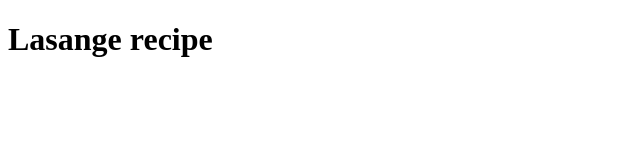
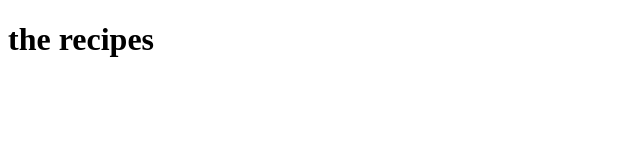
Before and after one commit to Axicard/odin_recepis, a plain HTML site: page the_recipes/the_recipes.html in a window 1280 px wide. Shown: the whole page, without its empty margins (0-640 px from the left). Drawn offline with Linux system fonts and the light colour scheme.

Commit message:
linked 1 time

```diff
--- a/the_recipes/the_recipes.html
+++ b/the_recipes/the_recipes.html
@@ -3,9 +3,9 @@
 <head>
     <meta charset="UTF-8">
 
-    <title>lasange recipe</title>
+    <title>the recipes</title>
 </head>
 <body>
-    <h1>Lasange recipe</h1>
+    <h1>the recipes</h1>
 </body>
 </html>
```
Also changed, not shown: odin_recipes_main.html (+2 -0 lines).
